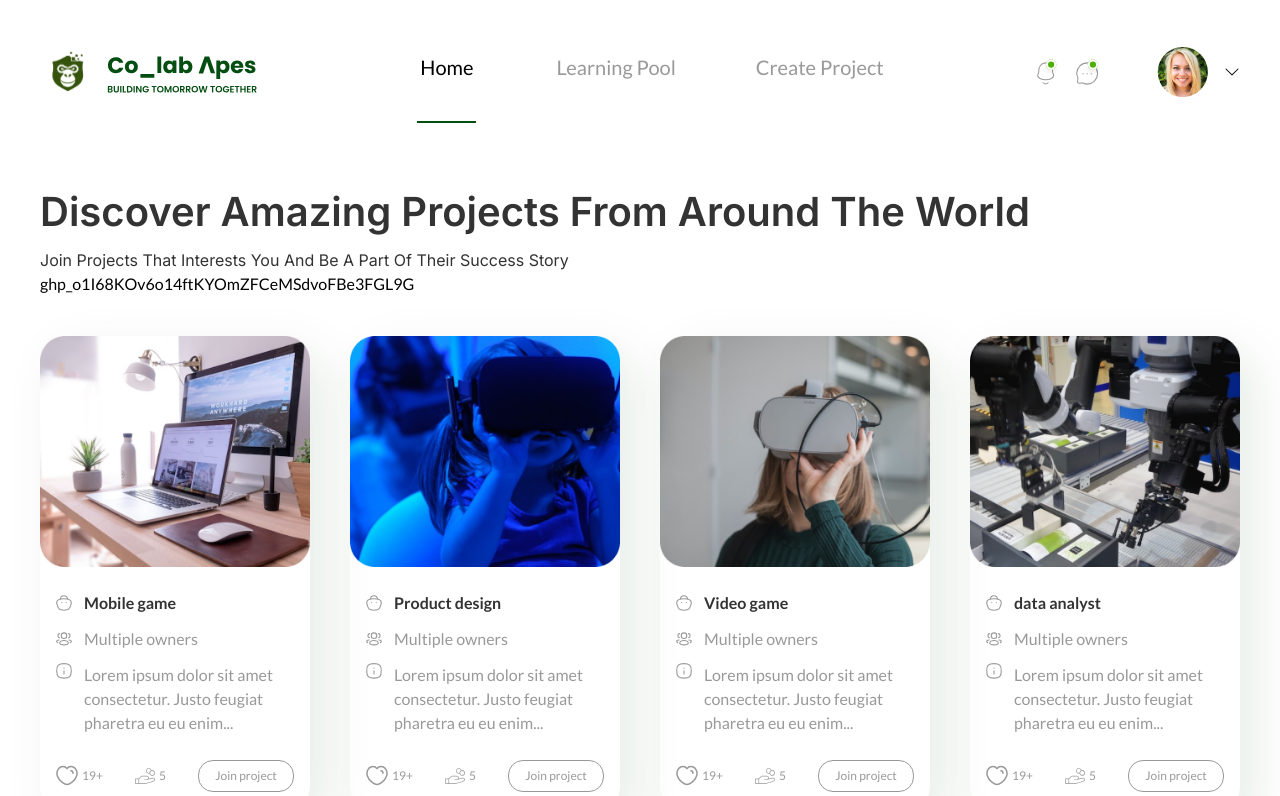
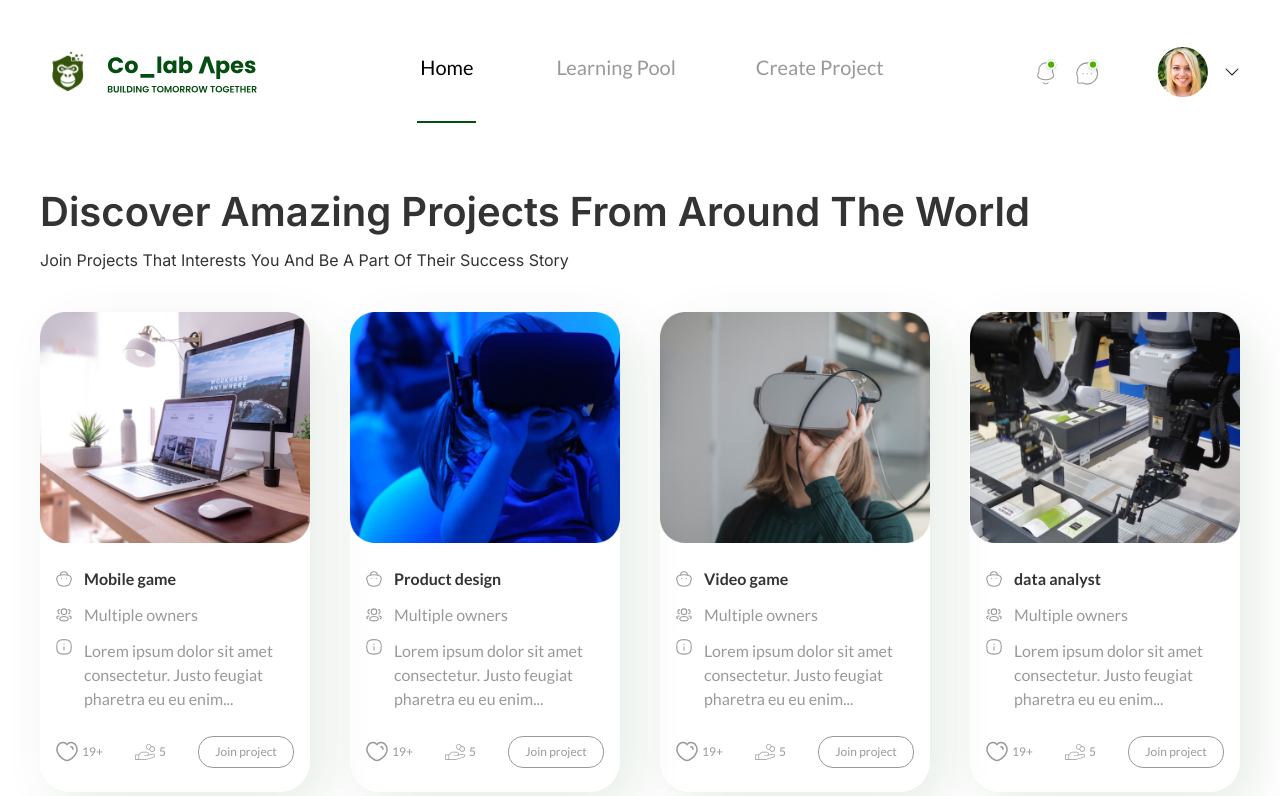
Before and after one commit to Colab-Apes/landingpage, a React (Create React App) app: page /home in a window 1280 px wide. Shown: the top 796 px of the page. Built offline with nearby package versions, Linux system fonts and the light colour scheme.

Commit message:
removed bug

```diff
--- a/src/Pages/Home.jsx
+++ b/src/Pages/Home.jsx
@@ -23,7 +23,7 @@ const Home = () => {
             Story
           </p>
         </p>
-        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
+        {/* 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 */}
         <div className="grid sm:grid-cols-2 lg:grid-cols-3 xl:grid-cols-4 mt-4 sm:mt-20 lg:mt-8 xl:mt-10 gap-y-10 sm:gap-y-20 md:gap-x-20 sm:gap-x-10 md:gap-y-32 lg:gap-10  mx-auto justify-center w-full ">
           <Project image={img1} name="Mobile game" />
           <Project image={img2} name="Product design" />
```
